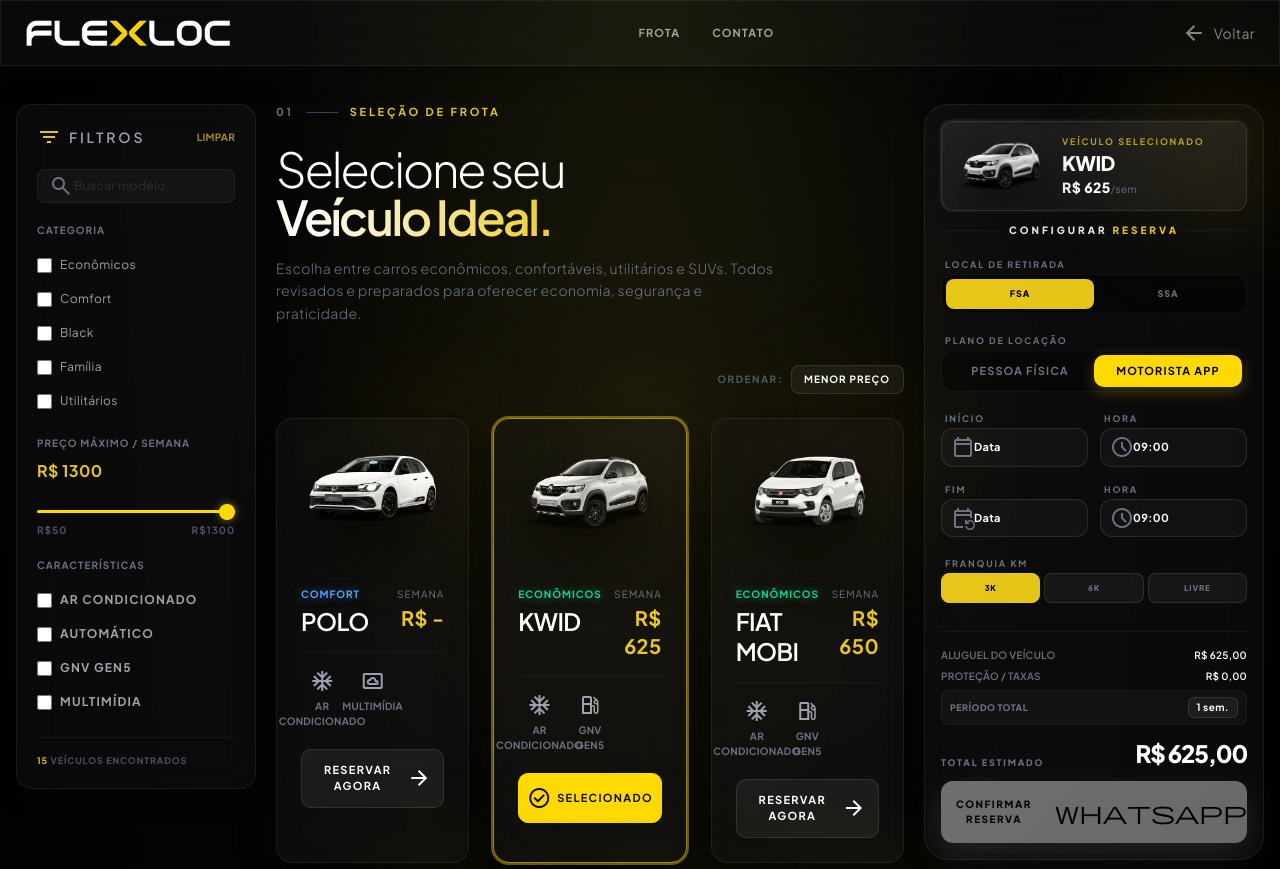
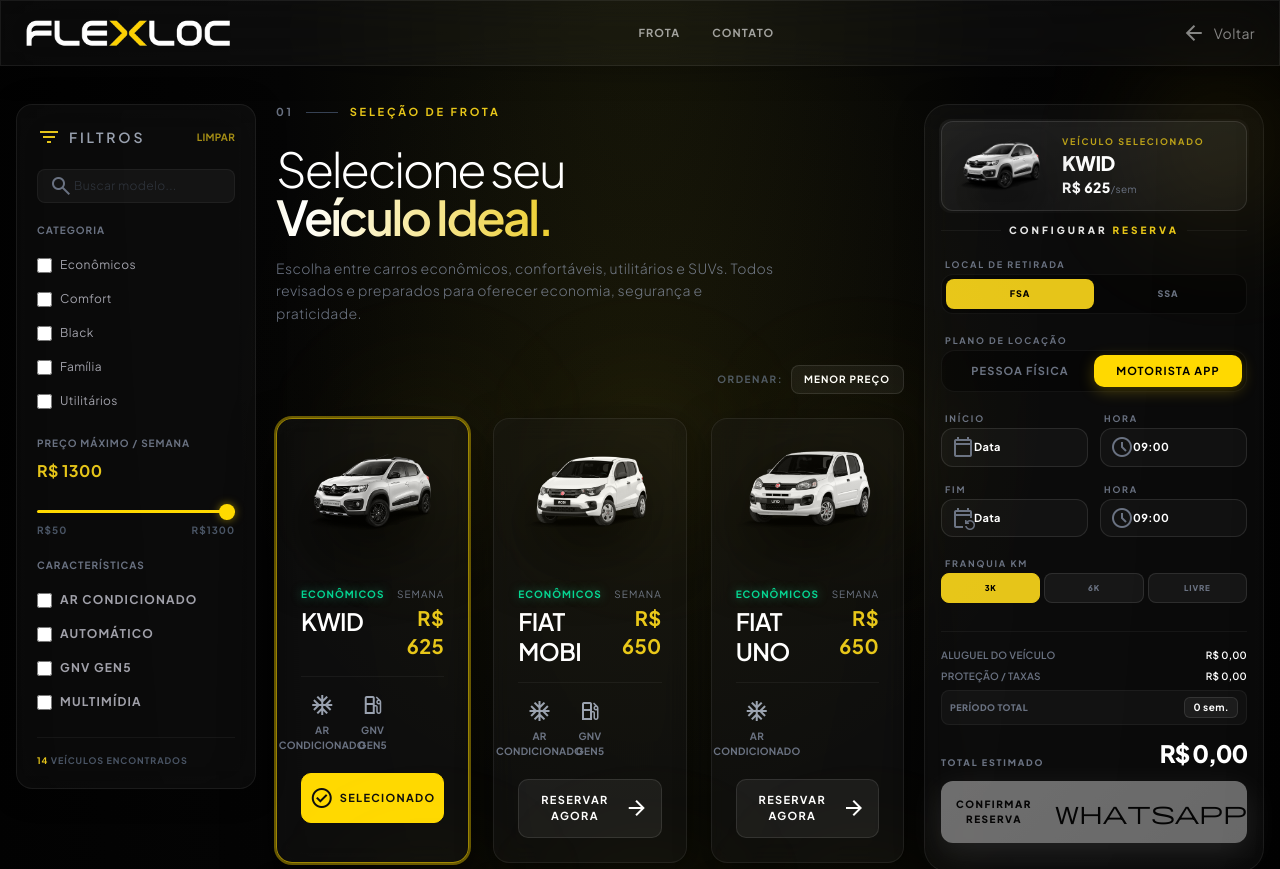
Before and after one commit to herlansoares2001-cpu/flexloc---aluguel-de-carros, a React (Vite) app: page /book in a window 1280 px wide. Shown: the top 869 px of the page. Built offline with nearby package versions, Linux system fonts and the light colour scheme.

Commit message:
atualizações

```diff
--- a/index.html
+++ b/index.html
@@ -2,7 +2,7 @@
 <html lang="pt-BR" class="dark">
   <head>
     <meta charset="UTF-8" />
-    <meta name="viewport" content="width=device-width, initial-scale=1.0, maximum-scale=5.0" />
+    <meta name="viewport" content="width=device-width, initial-scale=1.0" />
     <title>FlexLoc — Aluguel de Carros Inteligente e Sem Burocracia</title>
 
     <!-- SEO Meta Tags -->
--- a/src/pages/Book.tsx
+++ b/src/pages/Book.tsx
@@ -33,10 +33,17 @@
   const [insuranceRate, setInsuranceRate] = useState(45);
   const [mileageFranchise, setMileageFranchise] = useState<'k3' | 'k6' | 'free'>('k3');
 
+  // Helper para normalizar datas para meia-noite local (evita pular dias)
+  const normalizeDate = (d: string | Date) => {
+    if (!d) return null;
+    const date = new Date(d);
+    return new Date(date.getFullYear(), date.getMonth(), date.getDate());
+  };
+
   const [dateStart, setDateStart] = useState(qDateStart);
   const [dateEnd, setDateEnd] = useState(qDateEnd);
-  const [selectedDateStart, setSelectedDateStart] = useState<Date | null>(qDateStart ? new Date(qDateStart + 'T12:00:00') : null);
-  const [selectedDateEnd, setSelectedDateEnd] = useState<Date | null>(qDateEnd ? new Date(qDateEnd + 'T12:00:00') : null);
+  const [selectedDateStart, setSelectedDateStart] = useState<Date | null>(normalizeDate(qDateStart));
+  const [selectedDateEnd, setSelectedDateEnd] = useState<Date | null>(normalizeDate(qDateEnd));
 
   const [viewDateStart, setViewDateStart] = useState(selectedDateStart || new Date());
   const [viewDateEnd, setViewDateEnd] = useState(selectedDateEnd || new Date());
@@ -69,11 +76,17 @@
 
   useEffect(() => {
     const handleClickOutside = (event: MouseEvent) => {
-      if (calendarStartRef.current && !calendarStartRef.current.contains(event.target as Node)) {
+      const target = event.target as Node;
+      if (calendarStartRef.current && !calendarStartRef.current.contains(target)) {
         setIsCalendarStartOpen(false);
       }
-      if (calendarEndRef.current && !calendarEndRef.current.contains(event.target as Node)) {
+      if (calendarEndRef.current && !calendarEndRef.current.contains(target)) {
         setIsCalendarEndOpen(false);
+      }
+      // Fechamento dos menus de hora se clicar fora
+      if (! (target instanceof HTMLElement && target.closest('.time-picker-container'))) {
+        setIsTimeStartOpen(false);
+        setIsTimeEndOpen(false);
       }
     };
     document.addEventListener('mousedown', handleClickOutside);
@@ -89,36 +102,40 @@
   const error = useMemo(() => {
     if (!selectedDateStart || !selectedDateEnd) return null;
     if (selectedDateEnd < selectedDateStart) return "A devolução não pode ser anterior à retirada.";
+    if (plan === 'motorista' && totalDays > 0 && totalDays % 7 !== 0) {
+      return "Para motoristas, o ciclo deve ser múltiplo de 7 dias.";
+    }
     return null;
-  }, [selectedDateStart, selectedDateEnd]);
+  }, [selectedDateStart, selectedDateEnd, plan, totalDays]);
 
   const warning = useMemo(() => {
-    if (plan === 'motorista' && totalDays > 0 && totalDays % 7 !== 0) {
-      return "Para motoristas, o aluguel funciona em ciclos de 7 dias.";
-    }
+    // Warnings removidos ou transformados em erros conforme regra de negócio rígida
     return null;
-  }, [plan, totalDays]);
+  }, []);
 
   const filteredCars = useMemo(() => {
     let result = CARS.filter(car => {
       const matchesSearch = car.name.toLowerCase().includes(search.toLowerCase());
       const matchesCat = categories.length === 0 || categories.includes(car.category);
       const matchesFeat = features.every(f => car.feats?.includes(f));
+
       const price = plan === 'pf' ? car.priceDay : (car.pricingApp?.[location]?.[mileageFranchise] || 0);
-      return matchesSearch && matchesCat && matchesFeat && price <= maxPrice;
+      const isAvailable = price != null && price > 0;
+
+      return matchesSearch && matchesCat && matchesFeat && price <= maxPrice && isAvailable;
     });
 
     if (sort === 'price-asc') {
       result.sort((a, b) => {
         const pA = plan === 'pf' ? a.priceDay : (a.pricingApp?.[location]?.[mileageFranchise] || 0);
         const pB = plan === 'pf' ? b.priceDay : (b.pricingApp?.[location]?.[mileageFranchise] || 0);
-        return pA - pB;
+        return (pA || 0) - (pB || 0);
       });
     } else if (sort === 'price-desc') {
       result.sort((a, b) => {
         const pA = plan === 'pf' ? a.priceDay : (a.pricingApp?.[location]?.[mileageFranchise] || 0);
         const pB = plan === 'pf' ? b.priceDay : (b.pricingApp?.[location]?.[mileageFranchise] || 0);
-        return pB - pA;
+        return (pB || 0) - (pA || 0);
       });
     } else {
       result.sort((a, b) => a.name.localeCompare(b.name));
@@ -131,18 +148,21 @@
     let days = totalDays;
     let carTotal = 0;
     let weeks = 0;
+
     if (plan === 'pf') {
-      carTotal = currentCar.priceDay * days;
+      carTotal = (currentCar.priceDay || 0) * days;
     } else {
       const pricing = currentCar.pricingApp?.[location];
       const weeklyPrice = pricing?.[mileageFranchise] || 0;
-      weeks = Math.max(1, Math.round(days / 7));
+      weeks = totalDays > 0 ? Math.ceil(totalDays / 7) : 0;
       carTotal = weeklyPrice * weeks;
     }
+
     const insRate = plan === 'pf' ? insuranceRate : 0;
     const insTotal = insRate * days;
-    const finalCarTotal = isNaN(carTotal) ? 0 : carTotal;
+    const finalCarTotal = (isNaN(carTotal) || carTotal === null) ? 0 : carTotal;
     const total = finalCarTotal + insTotal;
+
     return { days, weeks, carTotal: finalCarTotal, insTotal, total };
   }, [totalDays, plan, currentCar, location, mileageFranchise, insuranceRate]);
 
@@ -168,12 +188,16 @@
 
   const isEndDateDisabled = useCallback((date: Date) => {
     if (!selectedDateStart) return date.getDay() === 0;
+
     const minDate = new Date(selectedDateStart);
+    // Para motoristas, a devolução deve ser no mínimo 7 dias após
     if (plan === 'motorista') {
         minDate.setDate(minDate.getDate() + 7);
     } else {
         minDate.setDate(minDate.getDate() + 1);
     }
+
+    // Regra CRO: Bloqueio visual de domingos e datas anteriores à mínima permitida
     return date < minDate || date.getDay() === 0;
   }, [selectedDateStart, plan]);
 
@@ -266,6 +290,17 @@
         }
         .animate-gradient { animation: gradient-move 3s linear infinite; }
         @keyframes gradient-move { 0% { background-position: 0% center; } 100% { background-position: 200% center; } }
+
+        /* Sticky Mobile CTA */
+        @media (max-width: 1023px) {
+          .mobile-sticky-cta {
+            position: fixed; bottom: 0; left: 0; right: 0; z-index: 100;
+            background: rgba(10, 10, 10, 0.95); backdrop-filter: blur(15px);
+            border-top: 1px solid rgba(255, 255, 255, 0.1);
+            padding: 16px 20px; padding-bottom: calc(16px + env(safe-area-inset-bottom));
+            box-shadow: 0 -10px 40px rgba(0,0,0,0.8);
+          }
+        }
       `}</style>
 
       <div id="spotlight"></div>
@@ -432,7 +467,7 @@
                     <div className="text-right">
                       <p className="text-gray-500 text-[10px] uppercase tracking-widest mb-0.5">{plan === 'pf' ? 'Diária' : 'Semana'}</p>
                       <p className="text-primary text-xl font-bold">
-                        R$ {plan === 'pf' ? car.priceDay : car.pricingApp?.[location]?.[mileageFranchise] ?? '-'}
+                        {plan === 'pf' ? (car.priceDay ? `R$ ${car.priceDay}` : 'Sob consulta') : (car.pricingApp?.[location]?.[mileageFranchise] ? `R$ ${car.pricingApp[location][mileageFranchise]}` : 'Indisponível')}
                       </p>
                     </div>
                   </div>
@@ -538,7 +573,7 @@
 
                 <div className="space-y-1">
                   <label className="text-[9px] font-bold text-gray-500 uppercase tracking-[0.2em] ml-1">Hora</label>
-                  <div className="relative group">
+                  <div className="relative group time-picker-container">
                     <div className="absolute inset-y-0 left-2.5 flex items-center pointer-events-none text-gray-500 z-10 transition-colors group-hover:text-primary"><span className="material-symbols-outlined text-[14px]">schedule</span></div>
                     <button onClick={() => setIsTimeStartOpen(!isTimeStartOpen)} className="w-full text-left pl-8 pr-6 py-2.5 bg-white/[0.03] border border-white/10 rounded-xl text-[11px] text-white font-bold transition-all hover:bg-white/[0.05] focus:outline-none focus:border-primary/40"><span>{timeStart}</span></button>
                     {isTimeStartOpen && (
@@ -571,7 +606,7 @@
 
                 <div className="space-y-1">
                   <label className="text-[9px] font-bold text-gray-500 uppercase tracking-[0.2em] ml-1">Hora</label>
-                  <div className="relative group">
+                  <div className="relative group time-picker-container">
                     <div className="absolute inset-y-0 left-2.5 flex items-center pointer-events-none text-gray-500 z-10 transition-colors group-hover:text-primary"><span className="material-symbols-outlined text-[14px]">schedule</span></div>
                     <button onClick={() => setIsTimeEndOpen(!isTimeEndOpen)} className="w-full text-left pl-8 pr-6 py-2.5 bg-white/[0.03] border border-white/10 rounded-xl text-[11px] text-white font-bold transition-all hover:bg-white/[0.05] focus:outline-none focus:border-primary/40"><span>{timeEnd}</span></button>
                     {isTimeEndOpen && (
@@ -641,17 +676,34 @@
                   </span>
                 </div>
 
+                <div className="hidden lg:block">
                   <button
                     onClick={handleConfirm}
-                  disabled={!!error || !dateStart || !dateEnd}
+                    disabled={!!error || !selectedDateStart || !selectedDateEnd}
                     className="btn-confirm w-full py-4 rounded-xl flex items-center justify-center gap-2 text-[10px] font-black uppercase tracking-[0.15em] shadow-xl disabled:opacity-50 disabled:grayscale transition-all hover:scale-[1.02] active:scale-98"
                   >
                     <span>Confirmar Reserva</span>
                     <span className="material-symbols-outlined text-[18px]">whatsapp</span>
                   </button>
+                </div>
 
-                {error && <p className="text-[9px] font-bold text-red-500 text-center animate-pulse">{error}</p>}
-                {warning && !error && <p className="text-[9px] font-bold text-yellow-500 text-center">{warning}</p>}
+                {/* Mobile Sticky Footer */}
+                <div className="lg:hidden mobile-sticky-cta flex items-center justify-between gap-4">
+                  <div className="flex flex-col">
+                    <span className="text-[9px] font-black text-gray-500 uppercase tracking-widest leading-none mb-1">Total Estimado</span>
+                    <span className="text-xl font-black text-white leading-none">R$ {totals.total.toLocaleString('pt-BR', { minimumFractionDigits: 2 })}</span>
+                  </div>
+                  <button
+                    onClick={handleConfirm}
+                    disabled={!!error || !selectedDateStart || !selectedDateEnd}
+                    className="btn-confirm flex-1 py-3.5 px-4 rounded-xl flex items-center justify-center gap-2 text-[10px] font-black uppercase tracking-widest shadow-xl disabled:opacity-50 disabled:grayscale"
+                  >
+                    <span>Confirmar</span>
+                    <span className="material-symbols-outlined text-[16px]">whatsapp</span>
+                  </button>
+                </div>
+
+                {error && <p className="text-[9px] font-bold text-red-500 text-center animate-pulse mt-2">{error}</p>}
               </div>
 
             </div>
```
Lines whose indentation alone changed are shown as unchanged.
